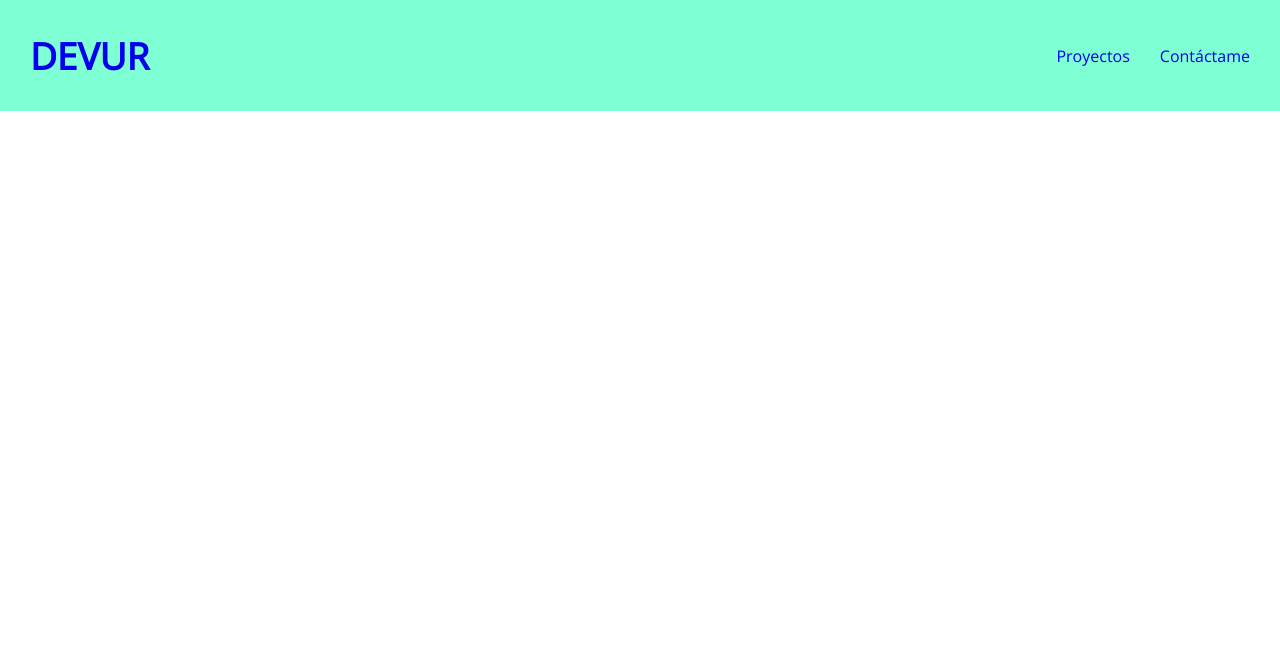
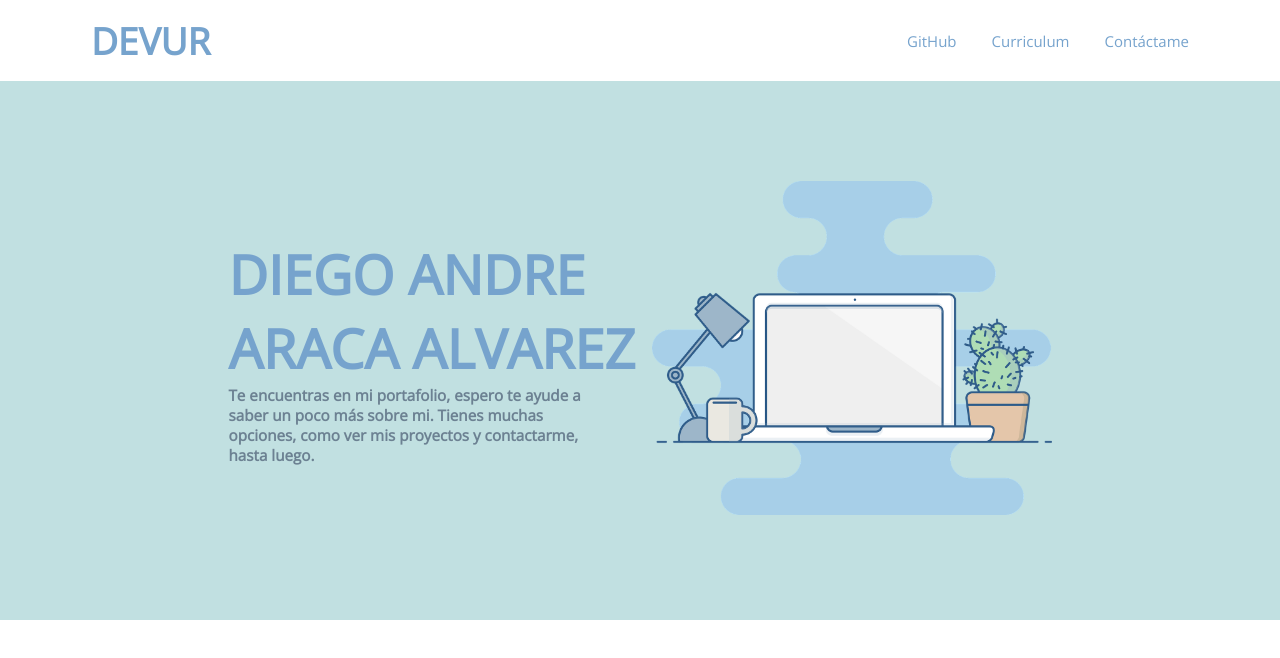
Before and after one commit to DevurCode/devur, a plain HTML site: page index.html in a window 1280 px wide. Drawn offline with nearby package versions, Linux system fonts and the light colour scheme.

Commit message:
Agregue una imagen y modifique toda la pagina web
Agregando un segmento que dira un poco de lo que trata el cambio
agregue una imagen y la acomode para que se vea bien
use css y html para hacer un poco más estetico.

```diff
--- a/index.html
+++ b/index.html
@@ -13,10 +13,19 @@
         <div class="cont-header">
             <a href="#"><h1 class="link-logo">DEVUR</h1></a>
             <nav class="links">
-                <a class="cont-link" href="#">Proyectos</a>
+                <a class="cont-link" href="#">GitHub</a>
+                <a class="cont-link" href="#">Curriculum</a>
                 <a class="cont-link" href="#">Contáctame</a>
             </nav>
         </div>
     </header>
+    <div class="bloque-1">
+        <div class="blo1-texto">
+            <div class="titulo-texto"><h1>DIEGO ANDRE</h2></div>
+            <div class="titulo-texto"><h1>ARACA ALVAREZ</h2></div>
+            <div class="texto-texto"><h3>Te encuentras en mi portafolio, espero te ayude a saber un poco más sobre mi. Tienes muchas opciones, como ver mis proyectos y contactarme, hasta luego.</h3></div>
+        </div>
+        <div><img class="banner" src="img/laptop-banner.png"></div>
+    </div>
 </body>
 </html>
--- a/style.css
+++ b/style.css
@@ -9,21 +9,22 @@ a {
 }
 
 header{
-    background-color: aquamarine;
     padding: 30px;
+    padding-top: 15px;
+    padding-bottom: 15px;
+    background-color: rgb(255, 255, 255);
 }
 
 .cont-header {
     display: flex;
     justify-content: space-between;
-}
-
-.logo {
-    margin-left: 51px;
+    padding-left: 5%;
+    padding-right: 5%;
 }
 
 .link-logo {
     font-size: 37px;
+    color: rgb(118, 163, 205);
 }
 
 .links {
@@ -32,6 +33,45 @@ header{
 }
 
 .cont-link {
-    margin-left: 30px;
+    font-size: 15PX;
+    margin-left: 35px;
     text-align: center;
+    color: rgb(118, 163, 205);
 }
+
+.link-logo:hover, .cont-link:hover {
+    color: rgb(57, 92, 125);
+    transition: 0.2s;
+}
+
+.bloque-1 {
+    background-color: rgb(193, 224, 225);
+    display: flex;
+    justify-content: center;
+    padding-left: 15%;
+    padding-right: 15%;
+    padding-top: 100px;
+    padding-bottom: 100px;
+}
+
+.blo1-texto {
+    width: 423px;
+    display: flex;
+    flex-direction: column;
+    justify-content: center;
+}
+
+.titulo-texto {
+    font-size: 27px;
+    color: rgb(118, 163, 205);
+}
+
+.texto-texto {
+    font-size: 13px;
+    width: 356px;
+    color: rgb(108, 129, 146);
+}
+
+.banner {
+    width: 400px;
+}
```
Also changed, not shown: img/laptop-banner.png (added), img/logo-devur.png (renamed from img/logo_devur.png).
